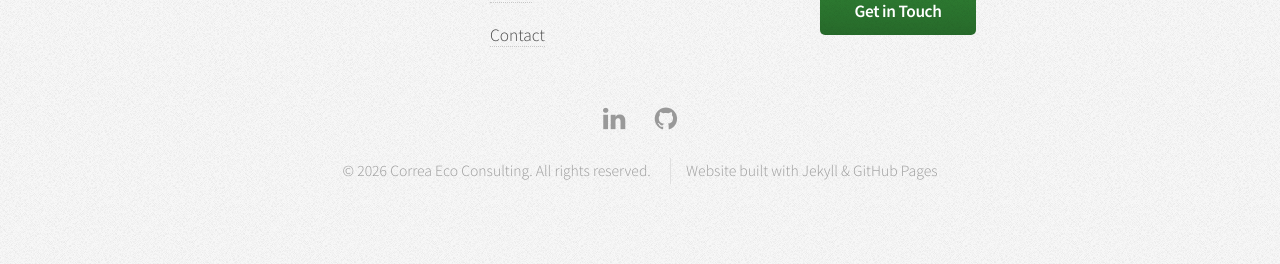
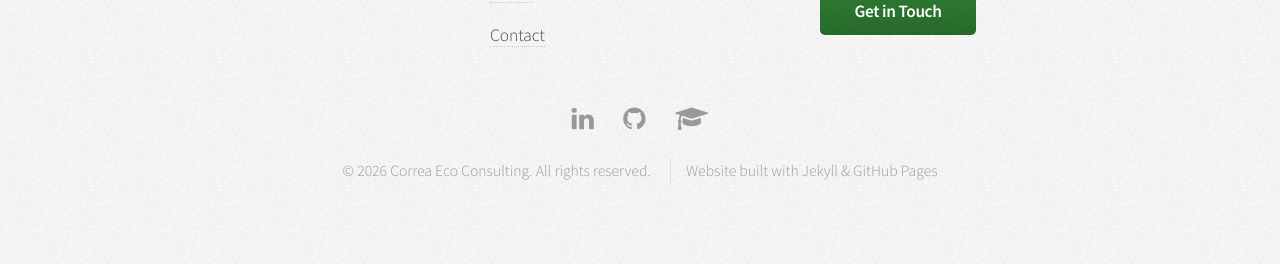
Before and after one commit to correaeco/correaeco.github.io, a Jekyll site: the page built from index.html, in a window 1280 px wide. Shown: the part 2239-2503 px from the top of the page. Built offline with Jekyll 4.4.1, drawn with Linux system fonts in a browser that asks for light colours.

Commit message:
Update footer.html

```diff
--- a/_includes/footer.html
+++ b/_includes/footer.html
@@ -50,6 +50,13 @@
 	<ul class="icons">
 		<li><a href="https://www.linkedin.com" class="icon fa-linkedin"><span class="label">LinkedIn</span></a></li>
 		<li><a href="https://github.com" class="icon fa-github"><span class="label">GitHub</span></a></li>
+		<li>
+        <a href="https://scholar.google.com/citations?user=YOUR_ID"
+           class="icon fa-graduation-cap"
+           target="_blank">
+           <span class="label">Google Scholar</span>
+        </a>
+    </li>
 	</ul>
 
 	<!-- Copyright -->
```
